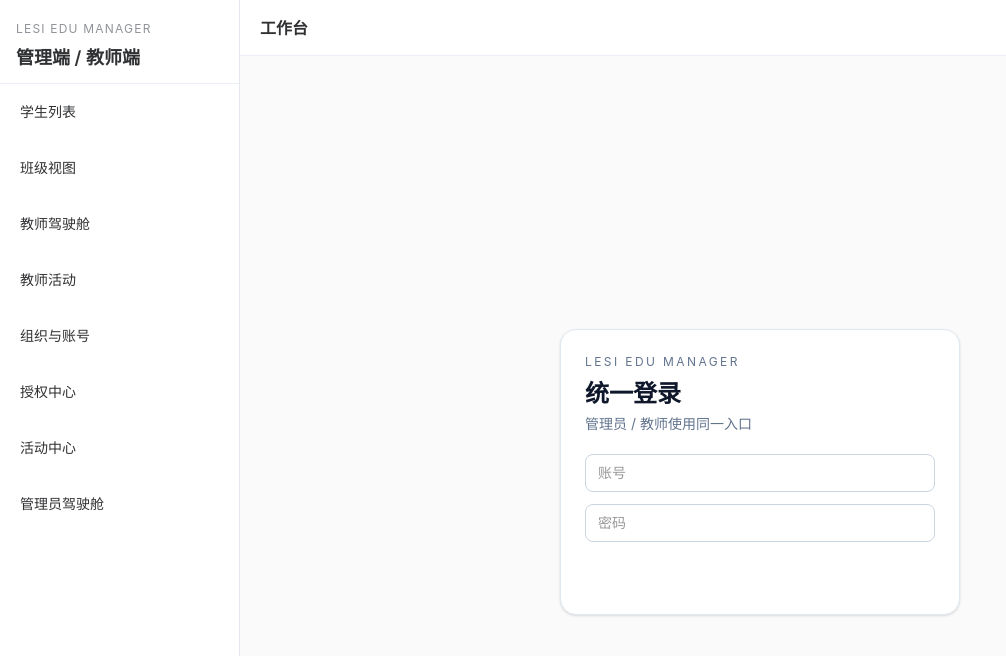
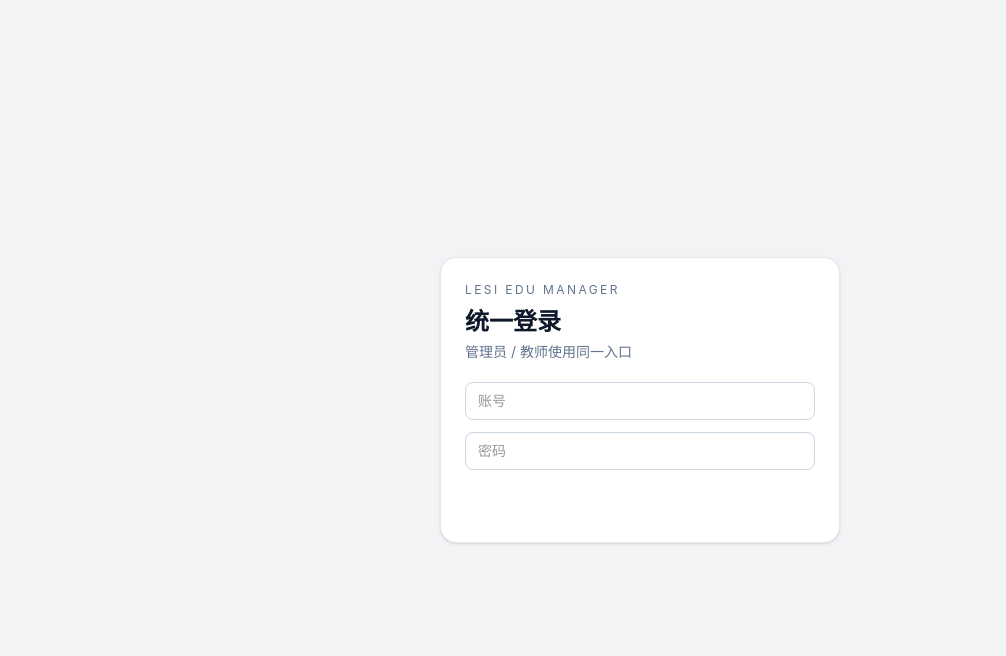
Before and after one commit to Typeve/lesi-edu-manager, a Vue app: page /login in a window 1280 px wide. Shown: the top 656 px of the page, without its empty margins (0-1006 px from the left). Built offline with nearby package versions, Linux system fonts and the light colour scheme; no server answers.

Commit message:
feat: 支持公开路由独立渲染

```diff
--- a/src/App.vue
+++ b/src/App.vue
@@ -28,6 +28,7 @@ const activePath = computed(() => {
   return route.path;
 });
 
+const isPublicRoute = computed(() => route.meta.requiresAuth === false);
 const activeLabel = computed(() => navItems.find((item) => item.path === activePath.value)?.label ?? "工作台");
 
 const onSelect = (path: string) => {
@@ -36,7 +37,9 @@ const onSelect = (path: string) => {
 </script>
 
 <template>
-  <el-container class="app-layout">
+  <RouterView v-if="isPublicRoute" />
+
+  <el-container v-else class="app-layout">
     <el-aside width="240px" class="app-layout__aside">
       <div class="app-layout__brand">
         <p class="app-layout__brand-subtitle">LESI EDU MANAGER</p>
--- a/src/main.ts
+++ b/src/main.ts
@@ -5,4 +5,13 @@ import App from "./App.vue";
 import router from "./router";
 import "./style.css";
 
-createApp(App).use(router).use(ElementPlus).mount("#app");
+const app = createApp(App);
+app.use(router);
+app.use(ElementPlus);
+
+const bootstrap = async () => {
+  await router.isReady();
+  app.mount("#app");
+};
+
+void bootstrap();
```
